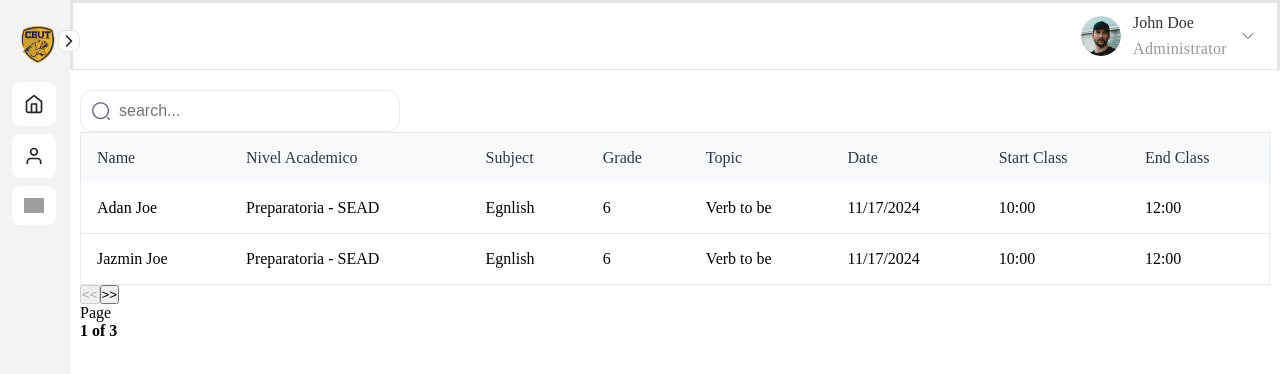
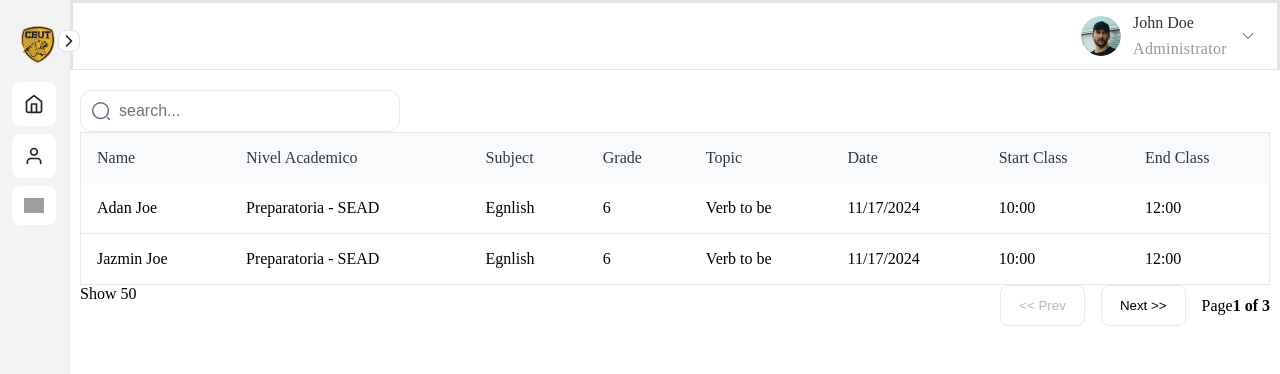
Before and after one commit to macin-dev/time-tracker, a React (Vite) app: page / in a window 1280 px wide. Shown: the top 374 px of the page. Built offline with nearby package versions, Linux system fonts and the light colour scheme; grey boxes are pictures that could not be loaded.

Commit message:
add pagination style

```diff
--- /dev/null
+++ b/src/components/global/Button.jsx
@@ -0,0 +1,11 @@
+import "./Button.scss";
+
+const Button = ({ value, onclick, disabled }) => {
+  return (
+    <button onClick={onclick} disabled={disabled} className="pagination-btn">
+      {value}
+    </button>
+  );
+};
+
+export default Button;
--- /dev/null
+++ b/src/components/global/Button.scss
@@ -0,0 +1,14 @@
+$border-color: #e6eaed;
+
+.pagination-btn {
+  background-color: #fff;
+  padding: 12px 18px;
+  border: 1px solid $border-color;
+  border-radius: 8px;
+}
+
+.pagination-buttons-container {
+  display: flex;
+  align-items: center;
+  gap: 1rem;
+}
--- a/src/components/table/Table.jsx
+++ b/src/components/table/Table.jsx
@@ -10,6 +10,7 @@ import { data } from "./data";
 
 import "./Table.scss";
 import InputSearch from "../global/InputSearch";
+import Button from "../global/Button";
 
 const Table = () => {
   const [pagination, setPagination] = useState({
@@ -106,20 +107,21 @@ const Table = () => {
         </tbody>
       </table>
 
-      <div>
-        <button
-          onClick={() => table.previousPage()}
+      <div className="pagination-container">
+        <span>Show 50</span>
+        <div className="pagination-buttons-container">
+          <Button
+            onclick={() => table.previousPage()}
             disabled={!table.getCanPreviousPage()}
-        >
-          {"<<"}
-        </button>
-        <button
-          onClick={() => table.nextPage()}
+            value="<< Prev"
+          />
+          <Button
+            onclick={() => table.nextPage()}
             disabled={!table.getCanNextPage()}
-        >
-          {">>"}
-        </button>
-        <span>
+            value="Next >>"
+          />
+
+          <span className="pagination-pagecount">
             <div>Page</div>
             <strong>
               {table.getState().pagination.pageIndex + 1} of{" "}
@@ -127,6 +129,7 @@ const Table = () => {
             </strong>
           </span>
         </div>
+      </div>
     </section>
   );
 };
--- a/src/components/table/Table.scss
+++ b/src/components/table/Table.scss
@@ -38,3 +38,15 @@ td {
   border-bottom: 1px solid $header-table-border-color;
   padding: 1rem;
 }
+
+// PAGINATION STYLES
+
+.pagination-container {
+  background-color: #fff;
+  display: flex;
+  justify-content: space-between;
+}
+
+.pagination-pagecount {
+  display: flex;
+}
```
Lines whose indentation alone changed are shown as unchanged.
